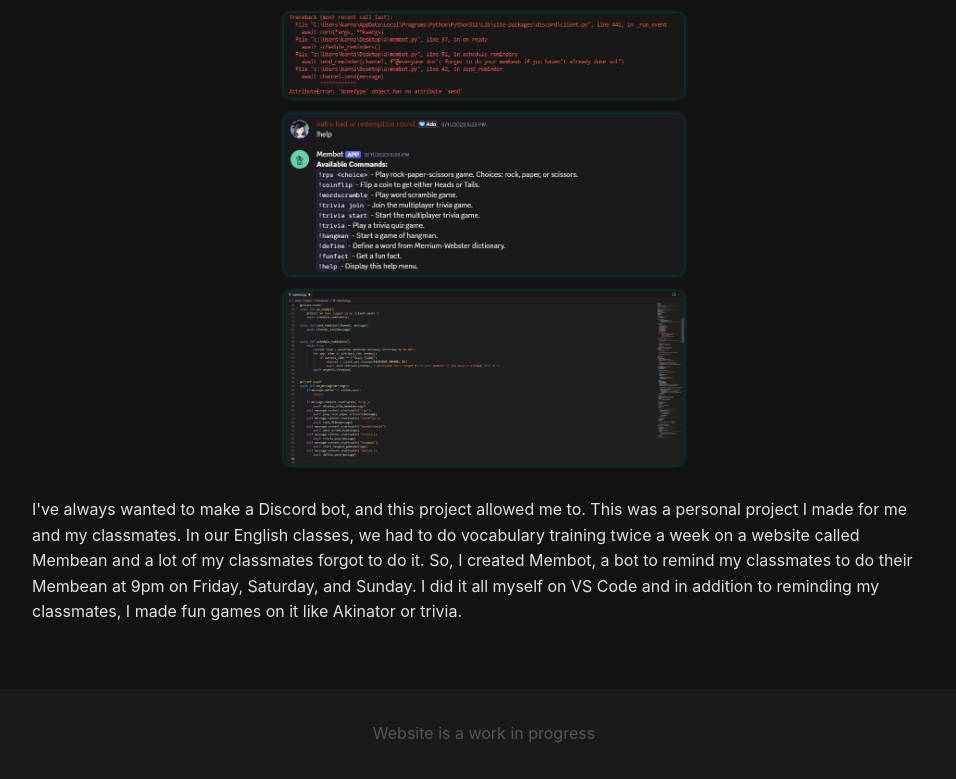
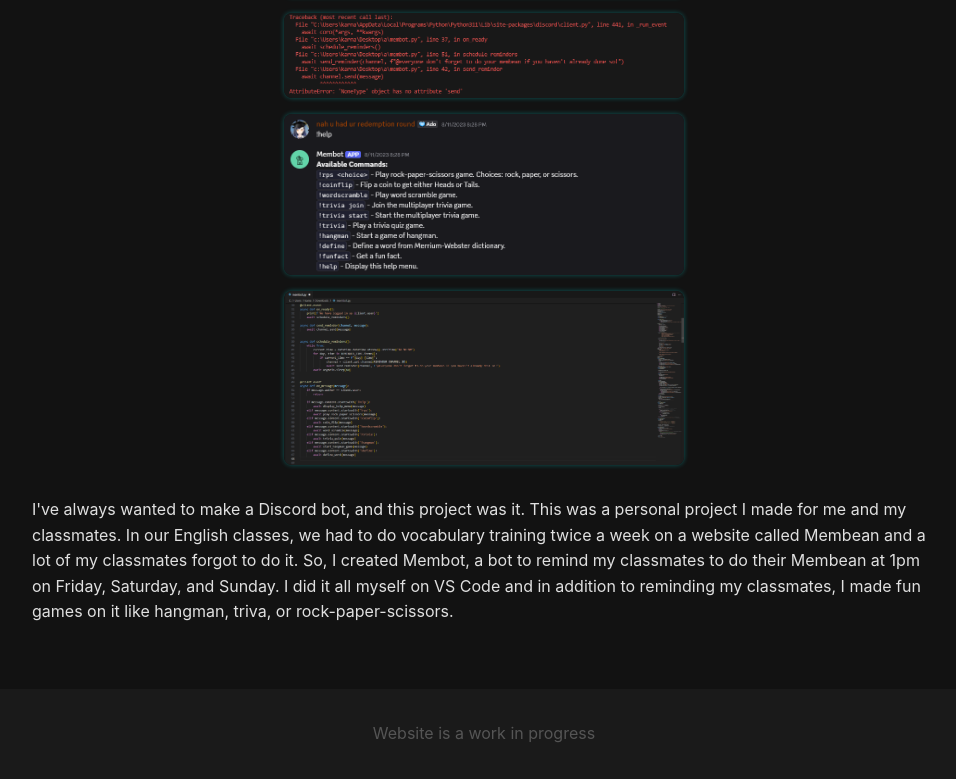
Before and after one commit to RealDumply/realdumply.github.io, a plain HTML site: page index.html in a window 1280 px wide. Shown: the part 3260-4039 px from the top of the page, without its empty margins (156-1112 px from the left). Drawn offline with Linux system fonts and the light colour scheme.

Commit message:
Update index.html

```diff
--- a/index.html
+++ b/index.html
@@ -82,7 +82,7 @@
             <img src="membot5.png" class="project-image3">
         </div>
         <p>
-        I've always wanted to make a Discord bot, and this project allowed me to. This was a personal project I made for me and my classmates. In our English classes, we had to do vocabulary training twice a week on a website called Membean and a lot of my classmates forgot to do it. So, I created Membot, a bot to remind my classmates to do their Membean at 9pm on Friday, Saturday, and Sunday. I did it all myself on VS Code and in addition to reminding my classmates, I made fun games on it like Akinator or trivia.
+        I've always wanted to make a Discord bot, and this project was it. This was a personal project I made for me and my classmates. In our English classes, we had to do vocabulary training twice a week on a website called Membean and a lot of my classmates forgot to do it. So, I created Membot, a bot to remind my classmates to do their Membean at 1pm on Friday, Saturday, and Sunday. I did it all myself on VS Code and in addition to reminding my classmates, I made fun games on it like hangman, triva, or rock-paper-scissors.
         </p>
     </section>
 
```
